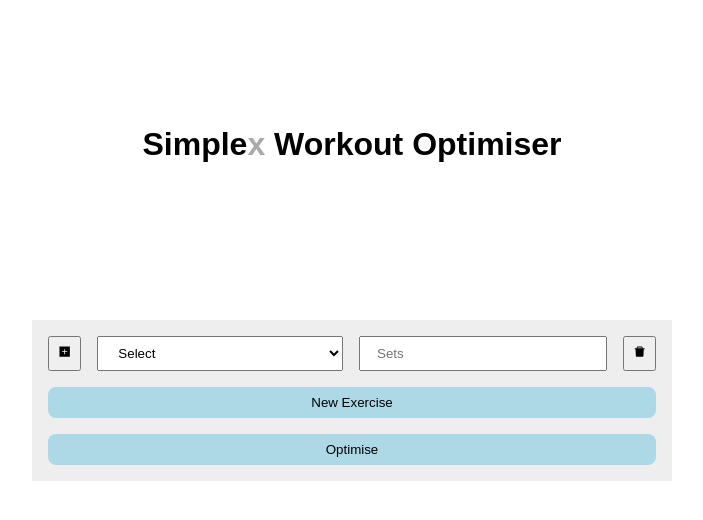
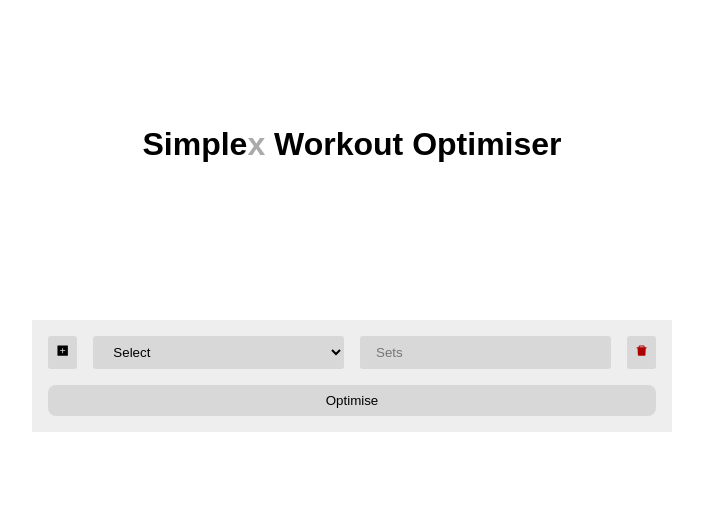
Before and after one commit to matt-plank/simplex-workout-optimiser, a React (Create React App) app in the folder frontend/: page / in a window 1280 px wide. Shown: the top 520 px of the page, without its empty margins (288-991 px from the left). Built offline with nearby package versions, Linux system fonts and the light colour scheme.

Commit message:
Updated styling of exercise selector

```diff
--- a/frontend/src/components/selector/selector.css
+++ b/frontend/src/components/selector/selector.css
@@ -18,43 +18,11 @@
   background-color: #eee;
 }
 
-.selector > .selector-input {
-  display: flex;
-  gap: 1rem;
-
-  width: 100%;
-}
-
-.selector > .selector-input > select {
-  flex: 1;
-
-  padding-left: 1rem;
-  padding-right: 1rem;
-  padding-top: 0.5rem;
-  padding-bottom: 0.5rem;
-}
-
-.selector > .selector-input > input[type="text"] {
-  flex: 1;
-
-  padding-left: 1rem;
-  padding-right: 1rem;
-  padding-top: 0.5rem;
-  padding-bottom: 0.5rem;
-}
-
-.selector > .selector-input > select {
-  padding-left: 1rem;
-  padding-right: 1rem;
-  padding-top: 0.5rem;
-  padding-bottom: 0.5rem;
-}
-
 .selector > button {
   background: none;
   border: none;
 
-  background-color: lightblue;
+  background-color: rgb(216, 216, 216);
   padding-top: 0.5rem;
   padding-bottom: 0.5rem;
   border-radius: 0.5rem;
@@ -69,15 +37,3 @@
 .selector > button:active {
   transform: scale(0.93);
 }
-
-.selector > .selector-input > .new-row {
-  padding-left: 0.5rem;
-  padding-right: 0.5rem;
-}
-
-.selector > .selector-input > button {
-  padding-left: 0.5rem;
-  padding-right: 0.5rem;
-
-  cursor: pointer;
-}
--- a/frontend/src/components/selector/selector.js
+++ b/frontend/src/components/selector/selector.js
@@ -9,9 +9,6 @@ const Selector = () => {
       <div className="selector">
         {exercises}
 
-        <button className="new-row" onClick={newExercise}>
-          New Exercise
-        </button>
         <button className="submit">Optimise</button>
       </div>
     </div>
--- /dev/null
+++ b/frontend/src/components/selector/selectorInput.css
@@ -0,0 +1,53 @@
+.selector > .selector-input {
+  display: flex;
+  gap: 1rem;
+
+  width: 100%;
+}
+
+.selector > .selector-input > select {
+  flex: 1;
+
+  padding-left: 1rem;
+  padding-right: 1rem;
+  padding-top: 0.5rem;
+  padding-bottom: 0.5rem;
+
+  border: none;
+  background-color: rgb(216, 216, 216);
+  border-radius: 0.2rem;
+}
+
+.selector > .selector-input > input[type="text"] {
+  flex: 1;
+
+  padding-left: 1rem;
+  padding-right: 1rem;
+  padding-top: 0.5rem;
+  padding-bottom: 0.5rem;
+
+  border: none;
+  background-color: rgb(216, 216, 216);
+  border-radius: 0.2rem;
+}
+
+.selector > .selector-input > button {
+  padding-left: 0.5rem;
+  padding-right: 0.5rem;
+
+  border: none;
+  background: none;
+  background-color: rgb(216, 216, 216);
+  border-radius: 0.2rem;
+
+  cursor: pointer;
+  transition-duration: 0.1s;
+}
+
+.selector > .selector-input > button:active {
+  transform: scale(0.93);
+}
+
+.selector > .selector-input > .remove {
+  color: rgb(173, 0, 0);
+}
--- a/frontend/src/components/selector/selectorInput.js
+++ b/frontend/src/components/selector/selectorInput.js
@@ -1,4 +1,6 @@
 import { AiFillDelete, AiFillPlusSquare } from "react-icons/ai";
+
+import "./selectorInput.css";
 
 const SelectorInput = ({ selected, sets, addFunction, removeFunction, updateFunction }) => {
   return (
@@ -39,7 +41,7 @@ const SelectorInput = ({ selected, sets, addFunction, removeFunction, updateFunc
 
       <input type="text" placeholder="Sets" value={sets} />
 
-      <button onClick={removeFunction}>
+      <button onClick={removeFunction} className="remove">
         <AiFillDelete />
       </button>
     </div>
```
